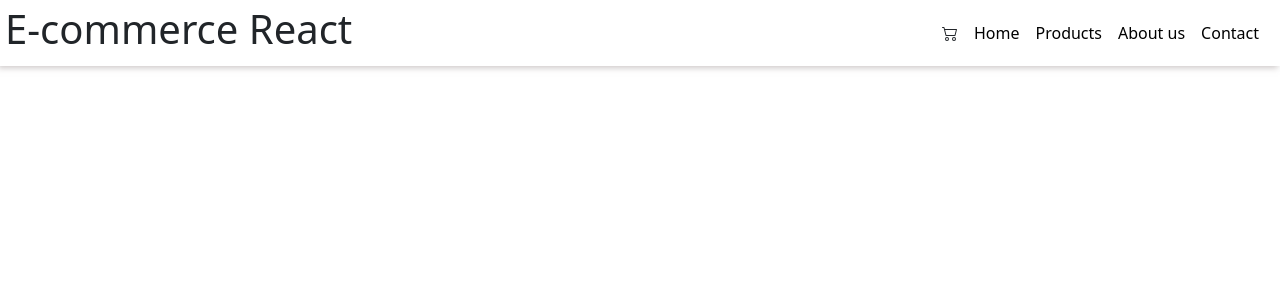
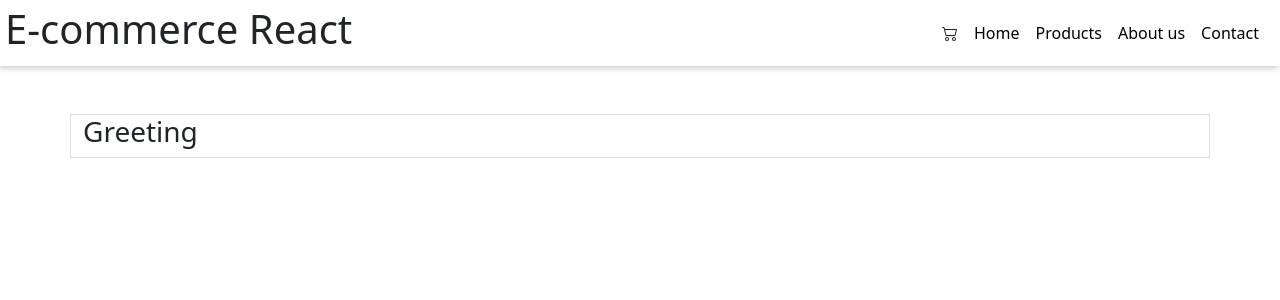
Before and after one commit to JuanCruzFernandez1995/react-app, a React (Create React App) app in the folder mi-react/: page / in a window 1280 px wide. Shown: the top 300 px of the page. Built offline with nearby package versions, Linux system fonts and the light colour scheme.

Commit message:
add itemlistcontainer con greeting

```diff
--- a/mi-react/src/App.js
+++ b/mi-react/src/App.js
@@ -1,6 +1,7 @@
 import './App.css';
 import ItemListContainer from "./components/ItemListContainer";
 import NavBar from './components/NavBar';
+
 
 function App() {
   return (
@@ -8,6 +9,12 @@ function App() {
       <header>
         <NavBar />
       </header>
+      <main>
+        <div className="mainContainer container border mt-5">
+          <ItemListContainer greeting="Greeting" />
+
+        </div>
+      </main>
     </div>
   );
 }
--- a/mi-react/src/components/CartWidget.js
+++ b/mi-react/src/components/CartWidget.js
@@ -1,7 +1,7 @@
 function CartWidget (){
     return (
         <div className="Cart">
-            <svg xmlns="http://www.w3.org/2000/svg" width="16" height="16" fill="currentColor" class="bi bi-cart2" viewBox="0 0 16 16">
+            <svg xmlns="http://www.w3.org/2000/svg" width="16" height="16" fill="currentColor" className="bi bi-cart2" viewBox="0 0 16 16">
                 <path d="M0 2.5A.5.5 0 0 1 .5 2H2a.5.5 0 0 1 .485.379L2.89 4H14.5a.5.5 0 0 1 .485.621l-1.5 6A.5.5 0 0 1 13 11H4a.5.5 0 0 1-.485-.379L1.61 3H.5a.5.5 0 0 1-.5-.5zM3.14 5l1.25 5h8.22l1.25-5H3.14zM5 13a1 1 0 1 0 0 2 1 1 0 0 0 0-2zm-2 1a2 2 0 1 1 4 0 2 2 0 0 1-4 0zm9-1a1 1 0 1 0 0 2 1 1 0 0 0 0-2zm-2 1a2 2 0 1 1 4 0 2 2 0 0 1-4 0z"/>
             </svg>
         </div>
--- a/mi-react/src/components/ItemListContainer.js
+++ b/mi-react/src/components/ItemListContainer.js
@@ -0,0 +1,7 @@
+function ItemListContainer(props){
+    return (
+        <h3 className="fw-light">{props.greeting}</h3>
+    );
+}
+
+export default ItemListContainer;
```
Also changed, not shown: mi-react/src/App.css (line endings or trailing spaces).
